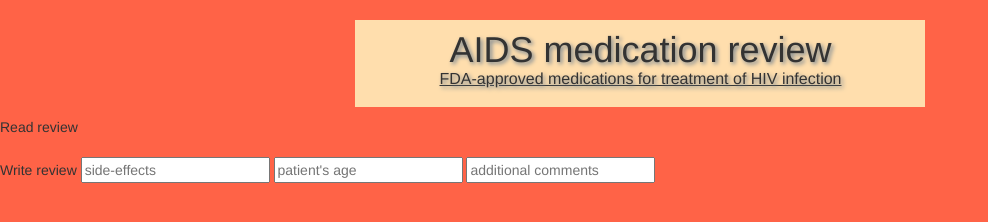
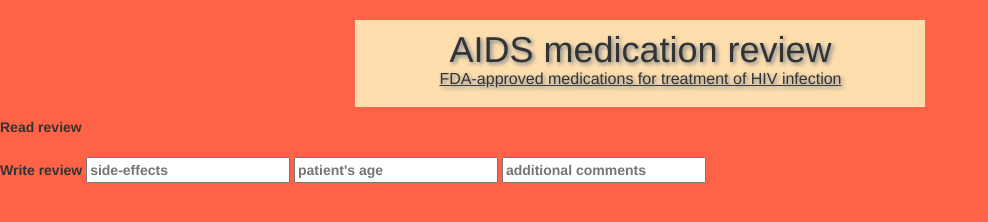
Before and after one commit to jha-ayush/MEAN_stack-AIDS_meds_reviews, a website: page views/index.html in a window 1280 px wide. Shown: the whole page, without its empty margins (0-988 px from the left). Drawn offline with nearby package versions, Linux system fonts and the light colour scheme; files that its build step writes are made by us from their sources; no server answers; files whose address does not match are found by name.

Commit message:
styles.css & index.html

```diff
--- a/public/styles/styles.css
+++ b/public/styles/styles.css
@@ -48,8 +48,10 @@
 #mfgCompany{
   margin-top: 10px;
   font-family: cursive;
+  font-size: 16px;
+  color: crimson;
   font: georgia;
-  font-weight: 900;
+  font-weight: bolder;
   margin-bottom: 5px;
 }
 
@@ -92,6 +94,13 @@
     background-color: white;
     text-shadow: 2px 2px 8px #FF0000;
 }
+#readReview{
+  font-weight: bolder;
+  margin-bottom: 20px;
+}
+#writeReview{
+  font-weight: bolder;
+}
 #singlebutton {
   font: lucida;
   font-size: 15px;
--- a/views/index.html
+++ b/views/index.html
@@ -38,7 +38,8 @@
     <div id='medications'>
     </div>
 
-    <div id="readReview">Read review</div><br>
+    <div id="readReview">Read review
+    </div>
 
     <div id="writeReview">Write review
         <input type="text" placeholder="side-effects"/>
```
